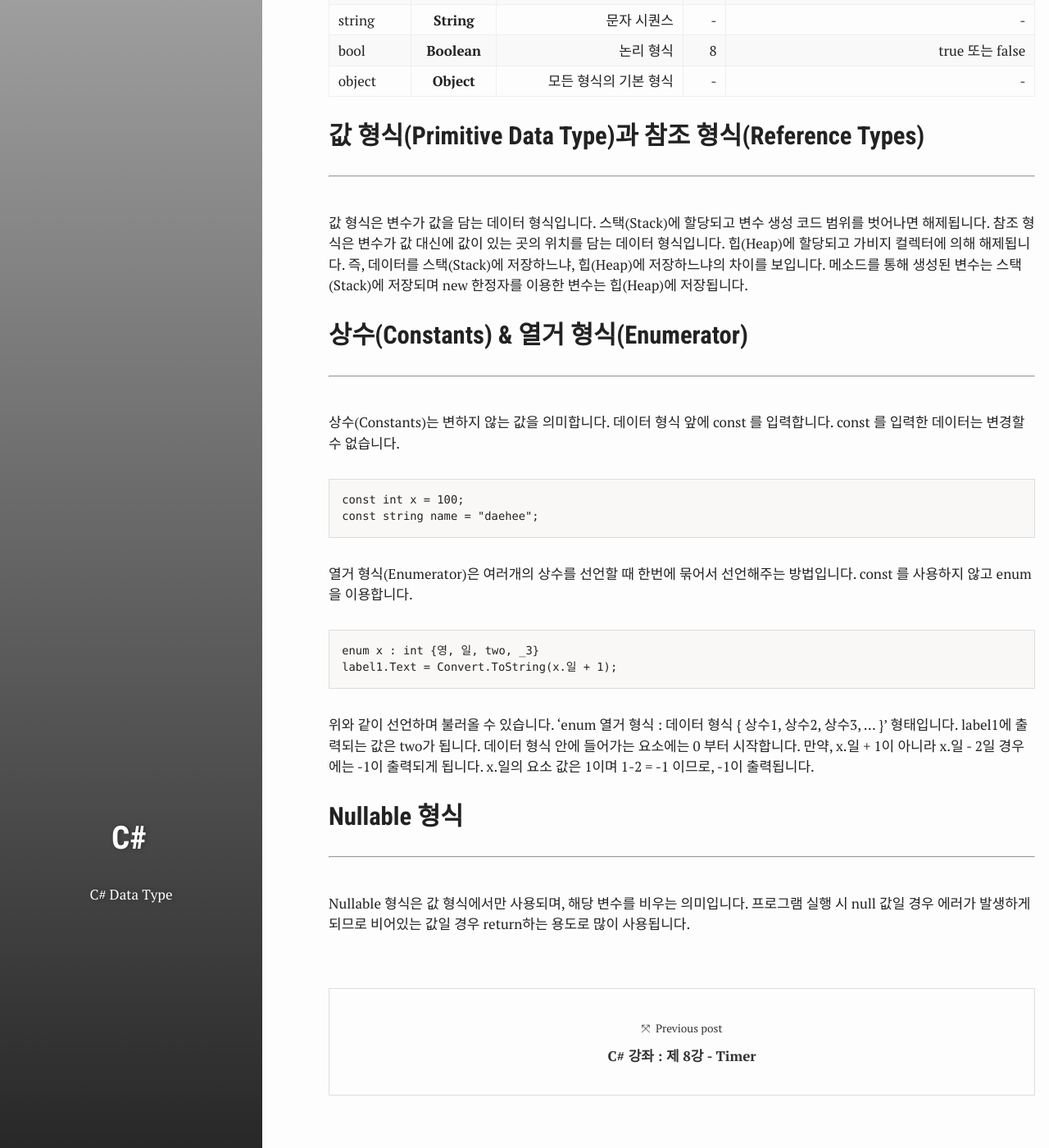
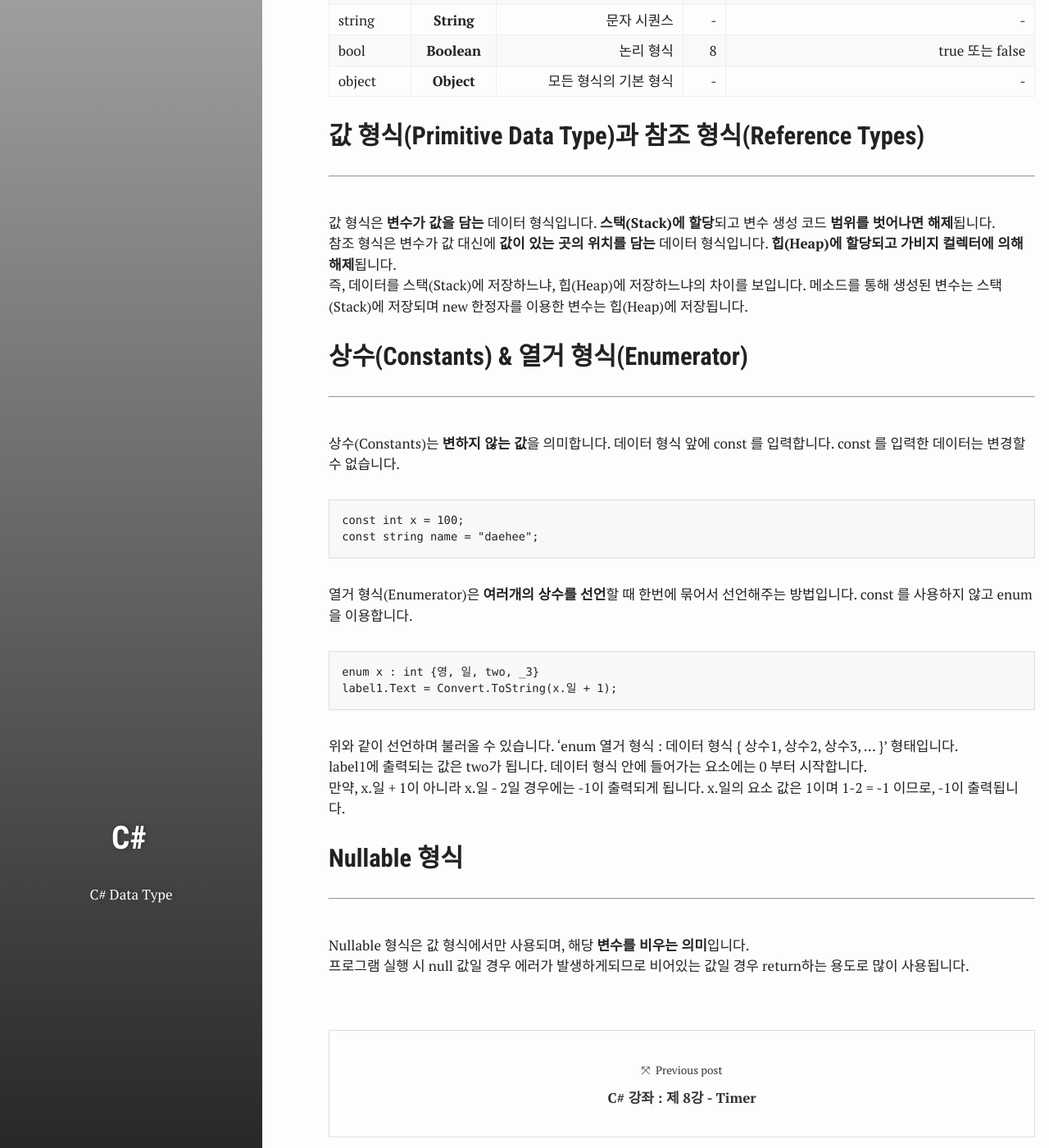
Before and after one commit to test076923/076923.github.io, a Jekyll site: the page built from _posts/2017-08-22-C#-9.md, in a window 1280 px wide and 1400 px high, scrolled down 2299 px. Shown: the whole window at 82% size. Built offline with Jekyll 4.4.1, drawn with Linux system fonts in a browser that asks for light colours; some of the changed text lies outside the part shown.

Commit message:
Update 2017-08-22-C#-9.md

````diff
--- a/_posts/2017-08-22-C#-9.md
+++ b/_posts/2017-08-22-C#-9.md
@@ -42,7 +42,7 @@ int x;
 x = 100;
 ```
 
-첫 번째 방법은 선언 및 초기화를 한 번에 한 방법이며, 두 번째 방법은 선언과 데이터 할당을 별도로 한 방법입니다.
+첫 번째 방법은 **선언 및 초기화를 한 번에** 한 방법이며, 두 번째 방법은 **선언과 데이터 할당을 별도**로 한 방법입니다.
 
 
 ```c#:
@@ -94,8 +94,8 @@ int = x; 이후 x의 값에 아무 데이터도 입력하지 않으면 x 변수
 ----------
 ----------
 <br>
-값 형식은 변수가 값을 담는 데이터 형식입니다. 스택(Stack)에 할당되고 변수 생성 코드 범위를 벗어나면 해제됩니다.
-참조 형식은 변수가 값 대신에 값이 있는 곳의 위치를 담는 데이터 형식입니다. 힙(Heap)에 할당되고 가비지 컬렉터에 의해 해제됩니다.
+값 형식은 **변수가 값을 담는** 데이터 형식입니다. **스택(Stack)에 할당**되고 변수 생성 코드 **범위를 벗어나면 해제**됩니다.<br>
+참조 형식은 변수가 값 대신에 **값이 있는 곳의 위치를 담는** 데이터 형식입니다. **힙(Heap)에 할당되고** **가비지 컬렉터에 의해 해제**됩니다.<br>
 즉, 데이터를 스택(Stack)에 저장하느냐, 힙(Heap)에 저장하느냐의 차이를 보입니다. 메소드를 통해 생성된 변수는 스택(Stack)에 저장되며 new 한정자를 이용한 변수는 힙(Heap)에 저장됩니다.
 
 
@@ -103,24 +103,27 @@ int = x; 이후 x의 값에 아무 데이터도 입력하지 않으면 x 변수
 ----------
 ----------
 <br>
-상수(Constants)는 변하지 않는 값을 의미합니다. 데이터 형식 앞에 const 를 입력합니다. const 를 입력한 데이터는 변경할 수 없습니다.
+상수(Constants)는 **변하지 않는 값**을 의미합니다. 데이터 형식 앞에 const 를 입력합니다. const 를 입력한 데이터는 변경할 수 없습니다.
 
 ```c#:
 const int x = 100;
 const string name = "daehee";
 ```
 
-열거 형식(Enumerator)은 여러개의 상수를 선언할 때 한번에 묶어서 선언해주는 방법입니다. const 를 사용하지 않고 enum 을 이용합니다.
+열거 형식(Enumerator)은 **여러개의 상수를 선언**할 때 한번에 묶어서 선언해주는 방법입니다. const 를 사용하지 않고 enum 을 이용합니다.
 
 ```c#:
 enum x : int {영, 일, two, _3}
 label1.Text = Convert.ToString(x.일 + 1);
 ```
 
-위와 같이 선언하며 불러올 수 있습니다. 'enum 열거 형식 : 데이터 형식 { 상수1, 상수2, 상수3, ... }' 형태입니다. label1에 출력되는 값은 two가 됩니다. 데이터 형식 안에 들어가는 요소에는 0 부터 시작합니다. 만약, x.일 + 1이 아니라 x.일 - 2일 경우에는 -1이 출력되게 됩니다. x.일의 요소 값은 1이며 1-2 = -1 이므로, -1이 출력됩니다.
+위와 같이 선언하며 불러올 수 있습니다. 'enum 열거 형식 : 데이터 형식 { 상수1, 상수2, 상수3, ... }' 형태입니다. <br>
+label1에 출력되는 값은 two가 됩니다. 데이터 형식 안에 들어가는 요소에는 0 부터 시작합니다. <br>
+만약, x.일 + 1이 아니라 x.일 - 2일 경우에는 -1이 출력되게 됩니다. x.일의 요소 값은 1이며 1-2 = -1 이므로, -1이 출력됩니다.
 
 Nullable 형식
 ----------
 ----------
 <br>
-Nullable 형식은  값 형식에서만 사용되며, 해당 변수를 비우는 의미입니다.  프로그램 실행 시 null 값일 경우 에러가 발생하게되므로 비어있는 값일 경우 return하는 용도로 많이 사용됩니다.
+Nullable 형식은 값 형식에서만 사용되며, 해당 **변수를 비우는 의미**입니다. <br>
+프로그램 실행 시 null 값일 경우 에러가 발생하게되므로 비어있는 값일 경우 return하는 용도로 많이 사용됩니다.
````
